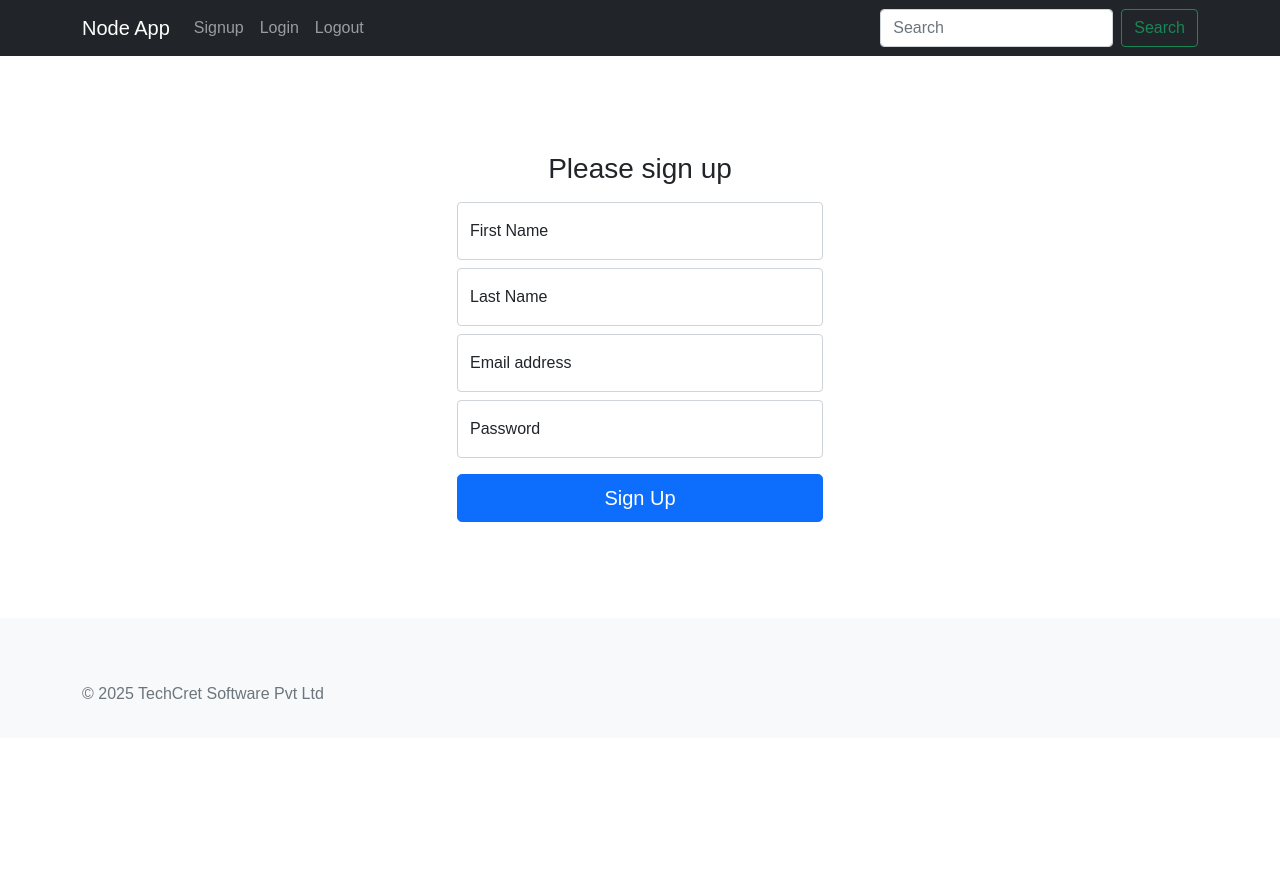
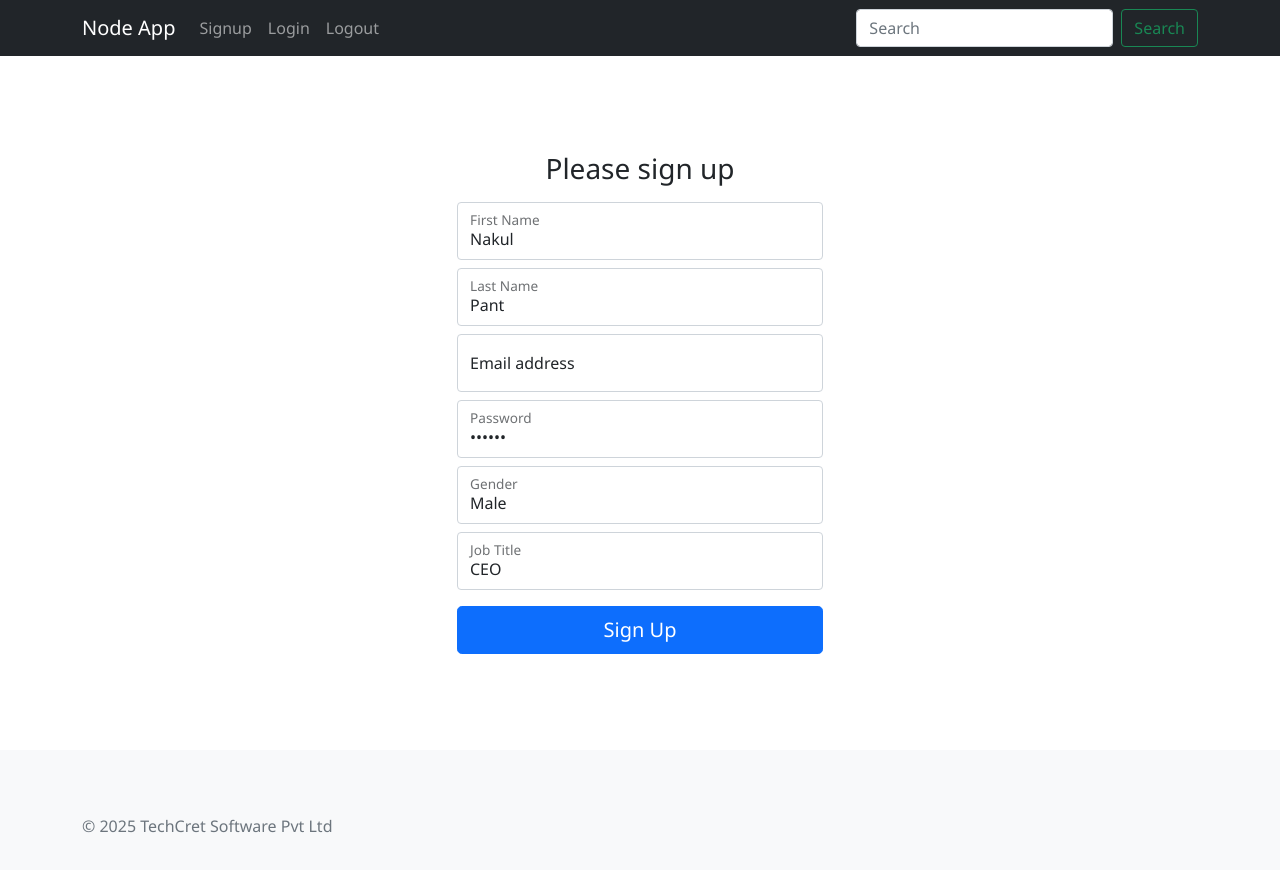
Before and after one commit to pant-nakul/nodejs, a Node server app: page /signup in a window 1280 px wide. Before the commit the page ends 699 px from the top, so only its background shows below. Run offline with Node 20, Linux system fonts and the light colour scheme; some libraries are stand-ins or nearby versions.

Commit message:
Implemented signup from ssr

```diff
--- a/controllers/auth.js
+++ b/controllers/auth.js
@@ -1,6 +1,4 @@
-const {nanoid} = require('nanoid');
-const Url = require('../models/Url');
-const url = require("node:url");
+
 
 const handleUserSignup = async (req, res) => {
     const body = req.body;
--- a/models/Url.js
+++ b/models/Url.js
@@ -13,6 +13,6 @@ const urlSchema = new mongoose.Schema({
     visitHistory: [{timestamp : {type: Number}}],
 }, {timestamps: true});
 
-const Url = mongoose.model("Url", urlSchema);
+const Url = mongoose.models.Url || mongoose.model("Url", urlSchema);
 
 module.exports = Url; // ✅ Export the model
--- a/models/User.js
+++ b/models/User.js
@@ -29,6 +29,7 @@ const userSchema = new mongoose.Schema({
     }
 }, {timestamps: true});
 
-const User = mongoose.model("User", userSchema);
+const User = mongoose.models.User || mongoose.model("User", userSchema);
+
 
 module.exports = User; // ✅ Export the model
--- a/routes/global/index.js
+++ b/routes/global/index.js
@@ -1,9 +1,10 @@
 const router = require("express").Router();
 const Url = require("../../models/Url");
+const User = require("../../models/User");
 
 router.get("/", async (req, res) => {
-    const urls = await  Url.find({}).lean()
-    res.render("home", { urls: urls });
+    const urls = await Url.find({}).lean()
+    res.render("home", {urls: urls});
 })
 
 router.get("/about", (req, res) => {
@@ -11,8 +12,28 @@ router.get("/about", (req, res) => {
 })
 
 router.get("/signup", (req, res) => {
-    res.render("signup");
+    res.render("signup", {
+        dummy:
+            {
+                first_name: "Nakul",
+                last_name: "Pant",
+                password: "abc123",
+                gender: "Male",
+                job_title: "CEO",
+            },
+    });
 })
+
+router.post("/signupUser", async (req, res) => {
+    const body = req.body;
+    if (!body || !body.first_name || !body.last_name || !body.gender || !body.email || !body.job_title) {
+        res.render("signup", {msg: {error: "User Not Created Successfully! Required Fields Missing!"}});
+    } else{
+        const user = await User.create(body);
+        res.render("signup", {msg: {success: "User Created Successfully!!!"}});
+    }
+    })
+
 
 router.get("/login", (req, res) => {
     res.render("login");
--- a/views/layouts/main.hbs
+++ b/views/layouts/main.hbs
@@ -11,7 +11,20 @@
     <title>Node App</title>
     <style>
         body {
-            font-family: sans-serif;
+            font-family: "Segoe UI", Tahoma, Geneva, Verdana, sans-serif;
+        }
+
+        .alert {
+            opacity: 1;
+            transition: opacity 0.5s linear;
+            animation: fadeOut 3s ease-in-out 3s forwards;
+        }
+
+        @keyframes fadeOut {
+            to {
+                opacity: 0;
+                visibility: hidden;
+            }
         }
     </style>
 </head>
@@ -50,6 +63,32 @@
 <!-- Begin page content -->
 <main class="flex-shrink-0" >
     <div class="container">
+        <div class="mt-5 mb-5">
+            {{#if msg.success}}
+                <div class="alert alert-success alert-dismissible fade show" role="alert">
+                    {{msg.success}}
+                    <button type="button" class="btn-close" data-bs-dismiss="alert" aria-label="Close"></button>
+                </div>
+            {{/if}}
+            {{#if msg.error}}
+                <div class="alert alert-danger alert-dismissible fade show" role="alert">
+                    {{msg.error}}
+                    <button type="button" class="btn-close" data-bs-dismiss="alert" aria-label="Close"></button>
+                </div>
+            {{/if}}
+            {{#if msg.info}}
+                <div class="alert alert-info alert-dismissible fade show" role="alert">
+                    {{msg.info}}
+                    <button type="button" class="btn-close" data-bs-dismiss="alert" aria-label="Close"></button>
+                </div>
+            {{/if}}
+            {{#if msg.warning}}
+                <div class="alert alert-warning alert-dismissible fade show" role="alert">
+                    {{msg.info}}
+                    <button type="button" class="btn-close" data-bs-dismiss="alert" aria-label="Close"></button>
+                </div>
+            {{/if}}
+        </div>
         {{{body}}}
     </div>
 </main>
--- a/views/signup.hbs
+++ b/views/signup.hbs
@@ -1,26 +1,40 @@
 <row>
     <div class="col-6 offset-3">
         <main class="form-signin m-5 p-5"/>
-            <form action="/api/users" method="post">
+            <form action="/signupUser" method="post">
                 <div class="text-center">
                     <h1 class="h3 mb-3 fw-normal ">Please sign up</h1>
                 </div>
                 <div class="form-floating mb-2">
-                    <input type="text" class="form-control" id="first_name" name="first_name" placeholder="John">
+                    <input type="text" class="form-control" id="first_name"
+                           name="first_name" placeholder="John" value={{dummy.first_name}}>
                     <label for="floatingInput">First Name</label>
                 </div>
                 <div class="form-floating mb-2">
-                    <input type="text" class="form-control" id="last_name" name="last_name" placeholder="Doe">
+                    <input type="text" class="form-control" id="last_name"
+                           name="last_name" placeholder="Doe" value={{dummy.last_name}}>
                     <label for="floatingInput">Last Name</label>
                 </div>
 
                 <div class="form-floating mb-2">
-                    <input type="email" class="form-control" name="email" id="floatingInput" placeholder="name@example.com">
+                    <input type="email" class="form-control" name="email" id="floatingInput"
+                           placeholder="name@example.com">
                     <label for="floatingInput">Email address</label>
                 </div>
                 <div class="form-floating mb-2">
-                    <input type="password" name="password" class="form-control" id="floatingPassword" placeholder="Password">
+                    <input type="password" name="password" class="form-control" id="floatingPassword"
+                           placeholder="Password" value={{dummy.password}}>
                     <label for="floatingPassword">Password</label>
+                </div>
+                <div class="form-floating mb-2">
+                    <input type="text" name="gender" class="form-control" id="gender"
+                           placeholder="Gender" value={{dummy.gender}}>
+                    <label for="floatingPassword">Gender</label>
+                </div>
+                <div class="form-floating mb-2">
+                    <input type="text" name="job_title" class="form-control" id="job_title"
+                           placeholder="Job Title" value={{dummy.job_title}}>
+                    <label for="floatingPassword">Job Title</label>
                 </div>
                 <div class="checkbox mb-3"></div>
 
```
